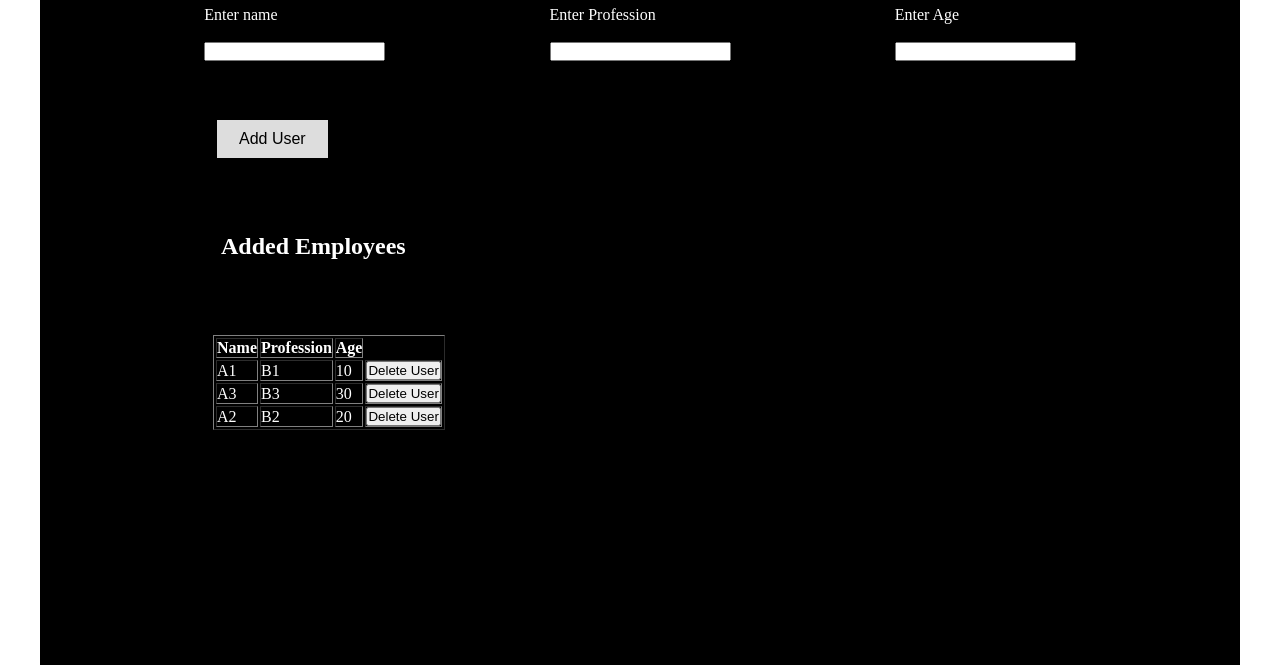
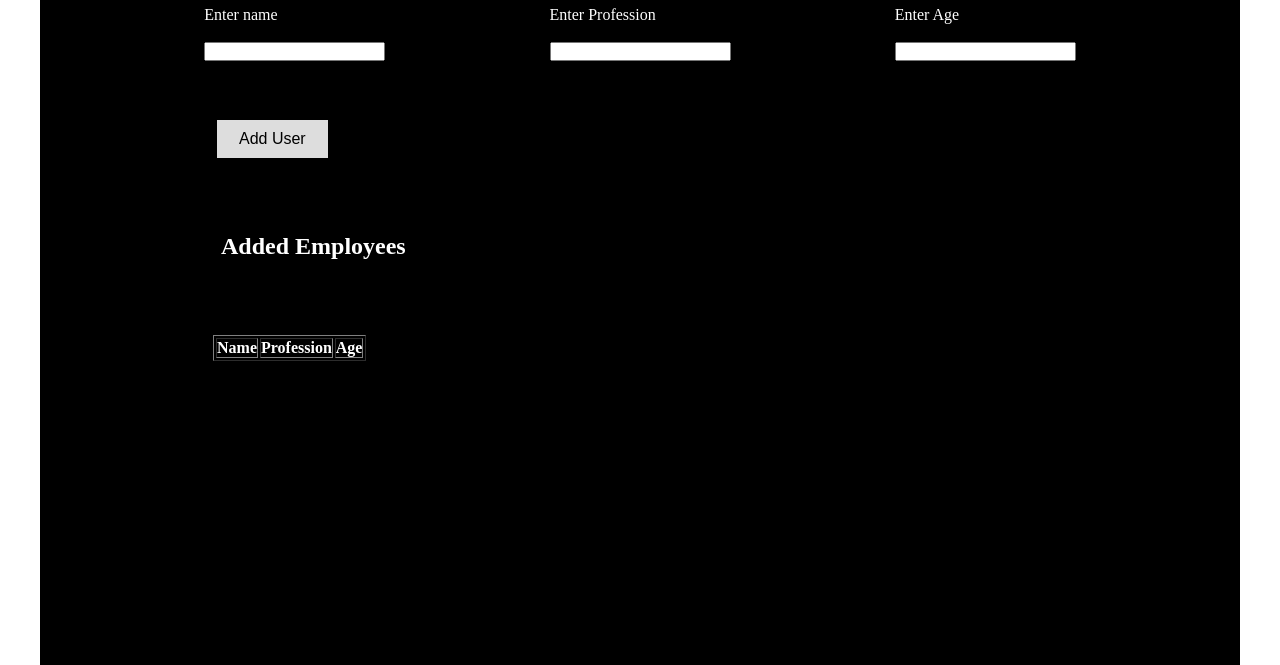
Before and after one commit to shubhankarnikam-45/contest-2-jan, a plain HTML site: page index.html in a window 1280 px wide. Shown: the part 135-800 px from the top of the page. Drawn offline with Linux system fonts and the light colour scheme.

Commit message:
some changes

```diff
--- a/index.html
+++ b/index.html
@@ -61,25 +61,7 @@
                     <th>Profession</th>
                     <th>Age</th>
                 </tr>
-                <tr>
-                    <td>A1</td>
-                    <td>B1</td>
-                    <td>10</td>
-                    <td><button>Delete User</button></td>
-                </tr>
 
-                <tr>
-                    <td>A3</td>
-                    <td>B3</td>
-                    <td>30</td>
-                    <td><button>Delete User</button></td>
-                </tr>
-                <tr>
-                    <td>A2</td>
-                    <td>B2</td>
-                    <td>20</td>
-                    <td><button>Delete User</button></td>
-                </tr>
             </table>
         </div>
 
```
